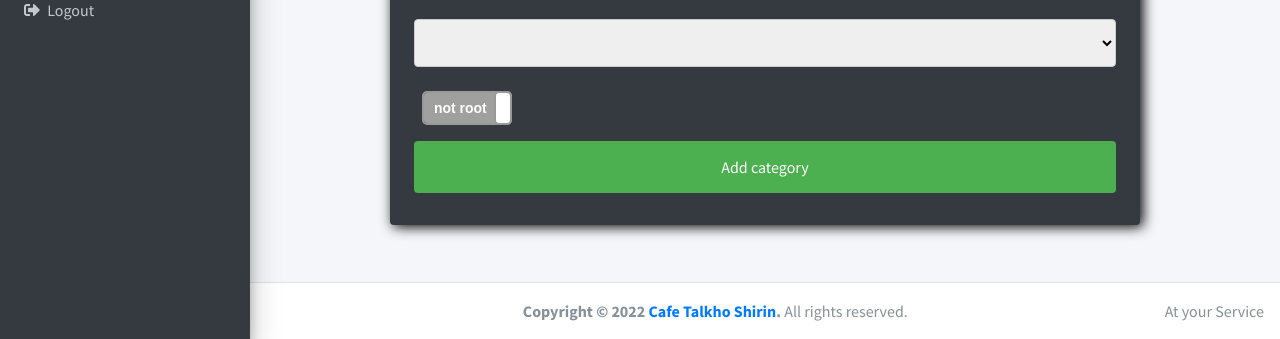
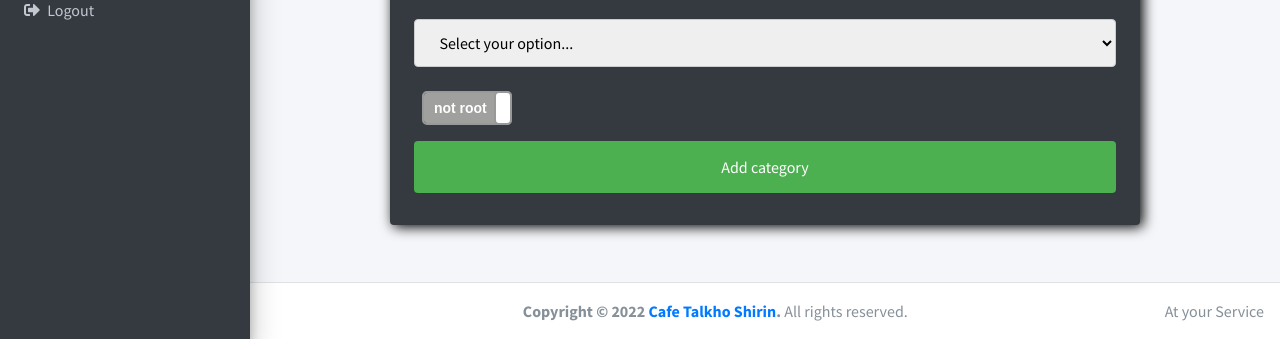
Before and after one commit to cybera3s/B-S-Cafe, a Flask app: template Cafe_project/app/cashier/templates/cashier/categories/cashier_add_category.html in a window 1280 px wide. Shown: the part 461-800 px from the top of the page. Run offline with Flask 2, Linux system fonts and the light colour scheme; the template is opened without the code that fills it, so the values that code supplies are empty; parts of the project's set-up code (start-up, migrations or seed data) failed here and were passed over; some libraries are stand-ins or nearby versions.

Commit message:
refactor cashier_add_category.html

```diff
--- a/Cafe_project/app/cashier/templates/cashier/categories/cashier_add_category.html
+++ b/Cafe_project/app/cashier/templates/cashier/categories/cashier_add_category.html
@@ -145,7 +145,8 @@
 
         <div class="mb-3 mt-3">
             <label for="name">category Name:</label>
-        <input type="text" class="form-control" id="name" placeholder="category name here ..." name="category" required>
+            <input type="text" class="form-control" id="name" placeholder="category name here ..." name="category"
+                   required>
         </div>
         <div class="mb-3" id="root-category">
             <label for="root">root main:</label>
@@ -158,6 +159,7 @@
         <div class="mb-3" id="discount">
             <label for="discount">Discount:</label>
             <select id="discount" name="discount_id">
+                <option value="0">Select your option...</option>
                 {% for discount in items_discount %}
                 <option value="{{ discount.id }}">{{ discount.value }}</option>
                 {% endfor %}
```
Lines whose indentation alone changed are shown as unchanged.
